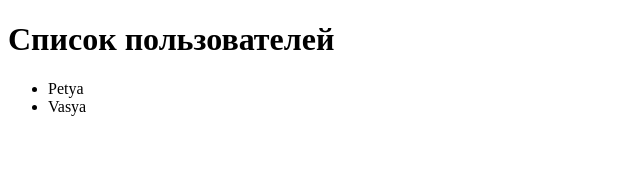
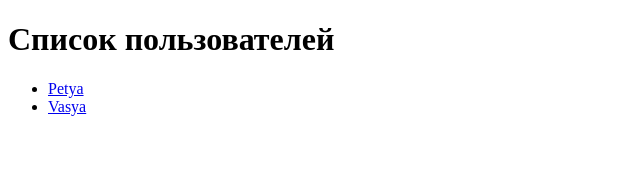
Before and after one commit to VladimirRM/ut-next-js-1, a Next.js app: page /users in a window 1280 px wide. Shown: the top 170 px of the page, without its empty margins (0-640 px from the left). Built offline with nearby package versions, Linux system fonts and the light colour scheme.

Commit message:
Import router

```diff
--- a/pages/users.js
+++ b/pages/users.js
@@ -1,4 +1,5 @@
 import { useState } from "react";
+import Link from "next/link";
 
 
 const Users = () => {
@@ -12,9 +13,11 @@ const Users = () => {
             <h1>Список пользователей</h1>
             <ul>
                 {users.map(user=>
-                    <li>
-                        {user.name}
-                    </li>)}
+             <li key={user.id}>
+                <Link legacyBehavior href={`/users/ ${user.id}`}>
+                    <a>{user.name}</a>
+                </Link>
+            </li>)}
             </ul>
 
         </div>
```
Also changed, not shown: pages/users/[id].js (+10 -0 lines).
